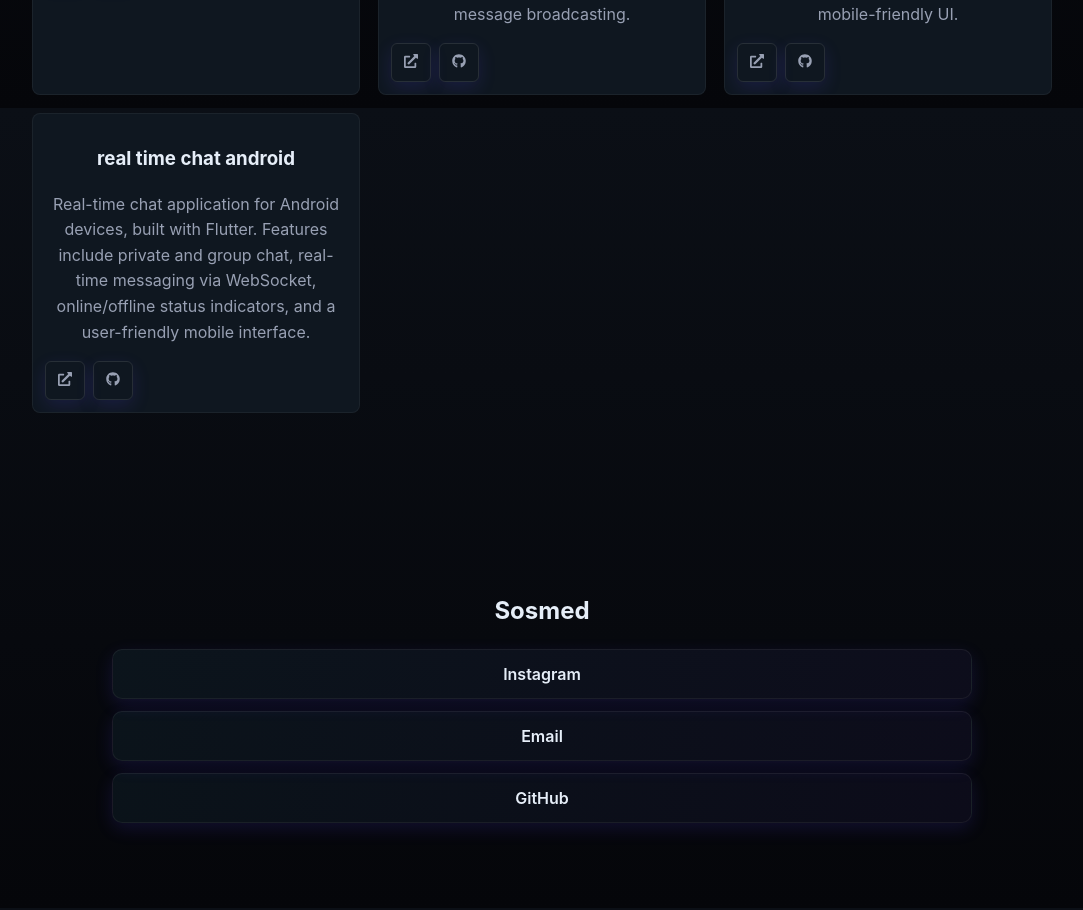
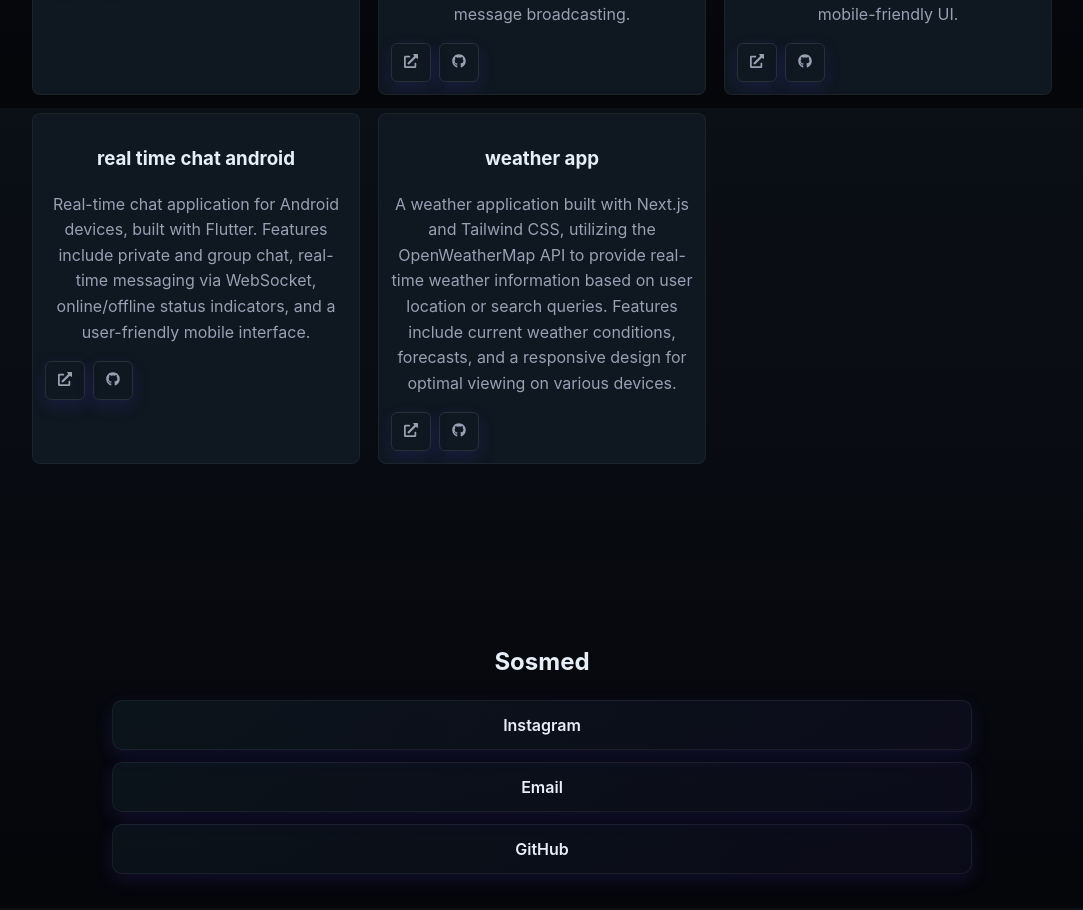
Before and after one commit to Reno11052009/portofolio, a React (Vite) app: page / in a window 1280 px wide. Shown: the part 2292-3202 px from the top of the page, without its empty margins (98-1181 px from the left). Built offline with nearby package versions, Linux system fonts and the light colour scheme.

Commit message:
add: project weather app

```diff
--- a/src/data/projects.js
+++ b/src/data/projects.js
@@ -8,7 +8,8 @@ const projects = [
   { id:7, title:'MyLinks Backend', desc:'Backend service for the MyLinks platform, handling API endpoints and database operations (Node.js + Express + MySQL)', demo:'#', repo:'https://github.com/Reno11052009/MyLinks_backend.git'},
   { id:8, title:'real time chat backend', desc: 'REST API and real-time WebSocket server for RealtimeChat application. Built with Laravel 13, Laravel Reverb (WebSocket), and Laravel Sanctum for token-based authentication. Supports private and group conversations, online/offline status, and real-time message broadcasting.', demo:'#', repo: 'https://github.com/Reno11052009/real-time-chat-backend.git'},
   { id:9, title:'real time chat frontend', desc: 'Real-time chat application frontend inspired by WhatsApp. Built with React, Vite, and Tailwind CSS. Features include private and group chat, real-time messaging via Laravel Echo + Reverb WebSocket, online/offline status indicators, and a fully responsive mobile-friendly UI.', demo:'#', repo: 'https://github.com/Reno11052009/real-time-chat-frontend.git'},
-  { id:10, title:'real time chat android', desc: 'Real-time chat application for Android devices, built with Flutter. Features include private and group chat, real-time messaging via WebSocket, online/offline status indicators, and a user-friendly mobile interface.', demo:'#', repo: 'https://github.com/Reno11052009/real-time-chat-android.git'}
+  { id:10, title:'real time chat android', desc: 'Real-time chat application for Android devices, built with Flutter. Features include private and group chat, real-time messaging via WebSocket, online/offline status indicators, and a user-friendly mobile interface.', demo:'#', repo: 'https://github.com/Reno11052009/real-time-chat-android.git'},
+  { id:11, title: 'weather app', desc: 'A weather application built with Next.js and Tailwind CSS, utilizing the OpenWeatherMap API to provide real-time weather information based on user location or search queries. Features include current weather conditions, forecasts, and a responsive design for optimal viewing on various devices.', demo:'https://weather-app.renoreno.my.id/', repo: 'https://github.com/Reno11052009/weather-app.git' },
 ]
 
 export default projects
```
